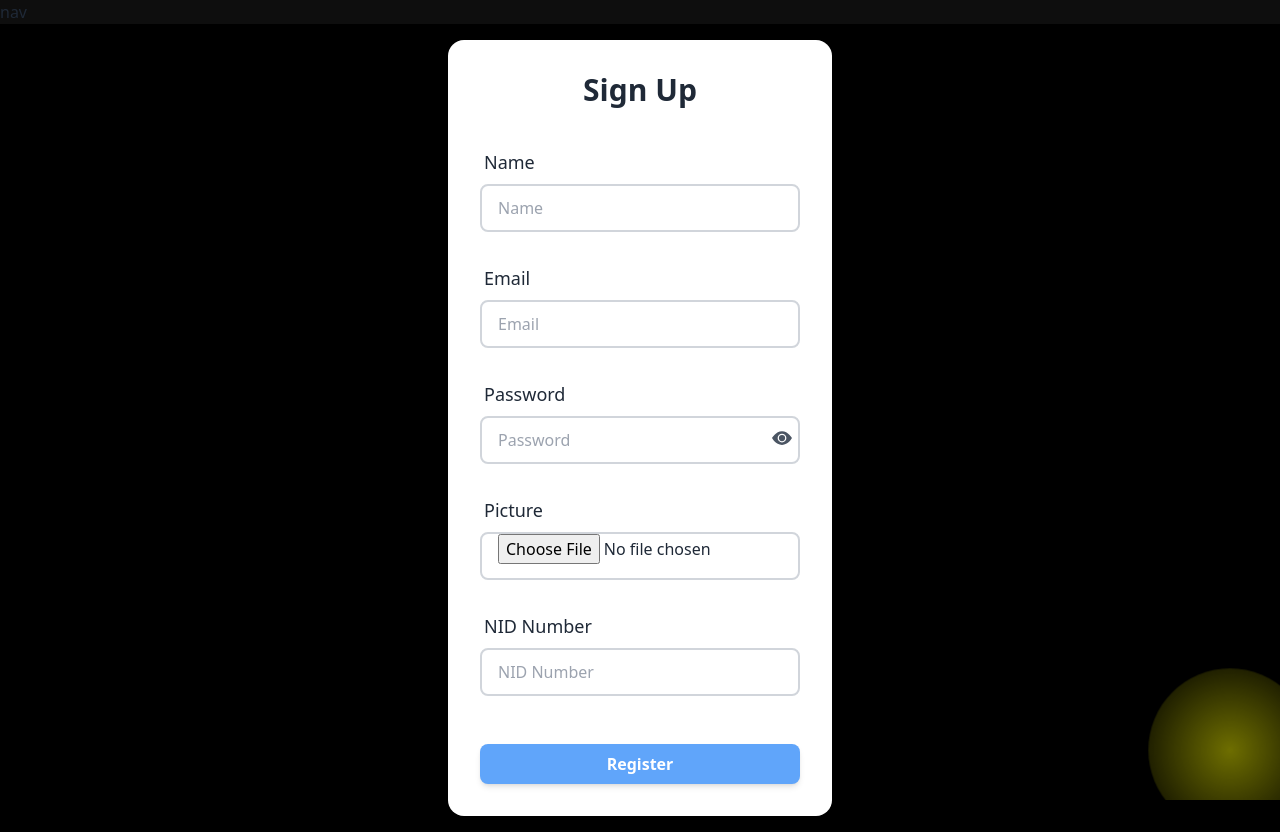
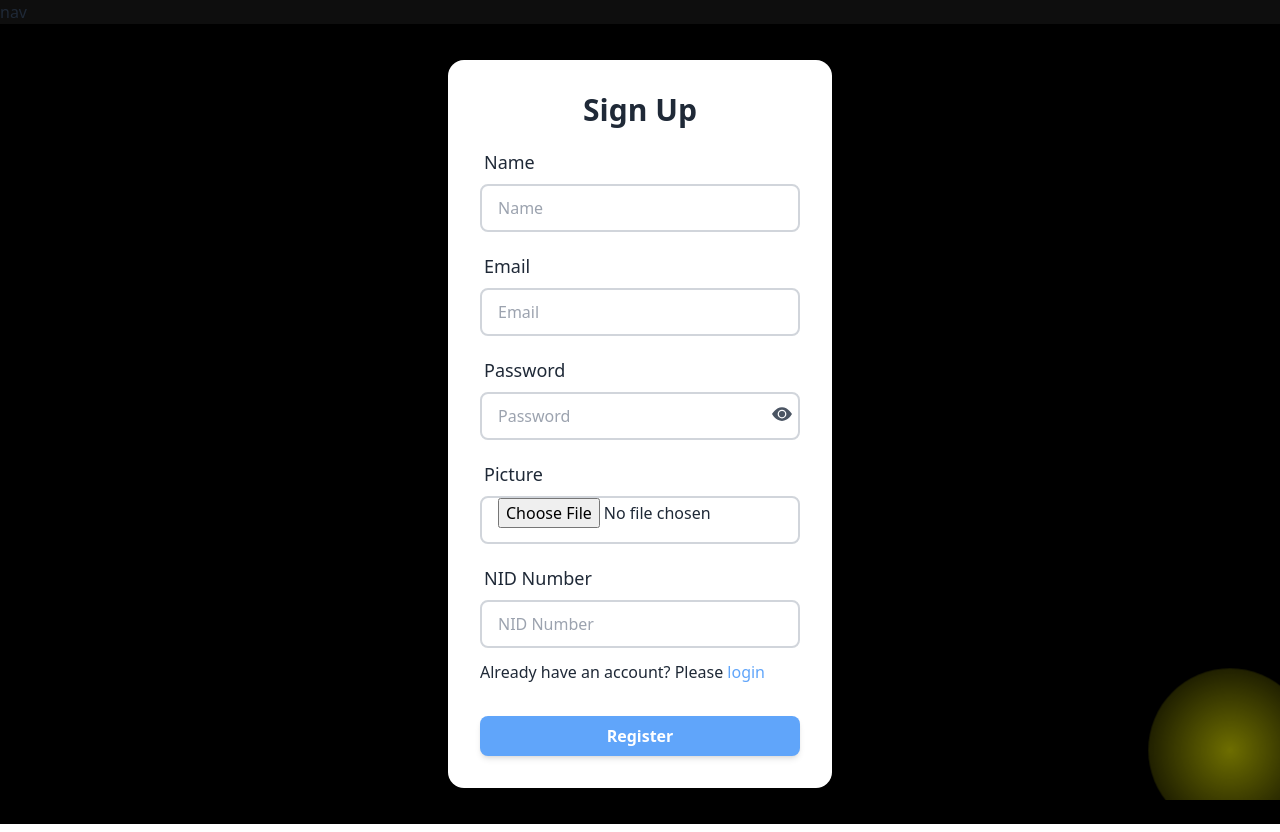
Before and after one commit to Tushar12152/dashboard-client, a React (Vite) app: page /register in a window 1280 px wide. Built offline with nearby package versions, Linux system fonts and the light colour scheme; no server answers.

Commit message:
login register page complete

```diff
--- a/src/APIS/ImageUpload.jsx
+++ b/src/APIS/ImageUpload.jsx
@@ -4,7 +4,7 @@ export const imageUpload = async image => {
     const formData = new FormData()
     formData.append('image', image)
     const { data } = await axios.post(
-      `https://api.imgbb.com/1/upload?key=${import.meta.env.VITE_IMGBB_API_KEY}`,
+      `https://api.imgbb.com/1/upload?key=400a20a4420cbd865f5a97bb6cd5db43`,
       formData
     )
     return data
--- a/src/Components/AuthProvider/AuthProvider.jsx
+++ b/src/Components/AuthProvider/AuthProvider.jsx
@@ -1,6 +1,6 @@
 import { createContext, useEffect, useState } from "react";
 import PropTypes from 'prop-types';
-import { createUserWithEmailAndPassword, onAuthStateChanged } from "firebase/auth";
+import { createUserWithEmailAndPassword, onAuthStateChanged, signInWithEmailAndPassword } from "firebase/auth";
 import auth from "../../Firebase/firebase.config";
 
 
@@ -15,6 +15,12 @@ const AuthProvider = ({children}) => {
  const createUser= (email,password) =>{
        setLoading(true)
        return createUserWithEmailAndPassword(auth,email,password)
+    }
+
+    const login=(email,password)=>{
+
+        setLoading(true)
+        return signInWithEmailAndPassword(auth,email,password)
     }
 
 
@@ -44,7 +50,9 @@ const AuthProvider = ({children}) => {
 const authInfo={
     loading,
     user,
-    createUser
+    createUser,
+    login,
+
 }
 
     return  <AuthContext.Provider value={authInfo}>
--- a/src/Components/Login.jsx
+++ b/src/Components/Login.jsx
@@ -1,10 +1,13 @@
 import { useState, useEffect } from 'react';
 import { BsEyeFill, BsEyeSlash } from 'react-icons/bs';
 import './globals.css'; // Import the CSS file
-import { Link } from 'react-router-dom';
+import { Link, useNavigate } from 'react-router-dom';
+import useAuth from '../Hooks/useAuth';
 
 const Login = () => {
     const [visible, setVisible] = useState(true);
+    const {login}=useAuth()
+    const navigate= useNavigate()
 
     useEffect(() => {
         // Create raindrops dynamically when the component mounts
@@ -38,13 +41,22 @@ const Login = () => {
     }, []);
 
 
-    const handleSubmit=e=>{
+    const handleSubmit=async e=>{
         e.preventDefault()
 
         const email= e.target.email.value;
         const password= e.target.password.value;
 
-        console.log(email,password)
+        // console.log(email,password)
+       const signin=await login(email,password)
+    //    console.log(signin.user)
+    if(signin?.user){
+        navigate('/dashboard')
+    }
+
+
+
+
     }
 
 
--- a/src/Components/Register.jsx
+++ b/src/Components/Register.jsx
@@ -4,12 +4,14 @@ import './globals.css'; // Import the CSS file
 import useAuth from '../Hooks/useAuth';
 import toast from 'react-hot-toast';
 import { imageUpload } from '../APIS/ImageUpload';
+import { Link, useNavigate } from 'react-router-dom';
+
 
 
 const Register = () => {
     const [visible, setVisible] = useState(true);
-    const {createUser,loading}=useAuth()
-
+    const { createUser, loading } = useAuth()
+    const navigate = useNavigate()
 
     const handleSubmit = async (e) => {
         e.preventDefault();
@@ -39,11 +41,17 @@ const Register = () => {
                 Role: 'user'
             };
 
-            console.log(user);
+
 
             const result = await createUser(email, password);
             if (result.user) {
                 toast.success('Registration completed.');
+
+                console.log(user);
+                // data backend e jabe ekhan theke
+
+                navigate('/')
+
             }
         } catch (error) {
             console.error('Error during registration:', error);
@@ -57,26 +65,31 @@ const Register = () => {
     return (
         <div className="min-h-screen flex items-center justify-center bg-black relative">
             {/* Full-page sunshine effect */}
-            <div className="sunshine-container">
-                <div className="sunshine"></div>
+            <div>
+
+                <div className="sunshine-container">
+                    <div className="sunshine"></div>
+
+                </div>
             </div>
             <div className="hero-content flex-col lg:flex-row-reverse ">
+
                 <div className="card bg-base-100 w-full max-w-sm shrink-0 shadow-2xl transform transition duration-500 npm install firebase hover:shadow-3xl ">
                     <form onSubmit={handleSubmit} className="card-body p-8">
-                        <h2 className="text-3xl font-bold text-center mb-6 text-gradient">Sign Up</h2>
-                        <div className="form-control mb-4">
+                        <h2 className="text-3xl font-bold text-center mb-1 text-gradient">Sign Up</h2>
+                        <div className="form-control mb-1">
                             <label className="label">
                                 <span className="label-text text-lg">Name</span>
                             </label>
                             <input name='name' type="text" placeholder="Name" className="input input-bordered border-2 border-gray-300 transition duration-300 ease-in-out hover:border-blue-500 focus:border-blue-500" required />
                         </div>
-                        <div className="form-control mb-4">
+                        <div className="form-control mb-1">
                             <label className="label">
                                 <span className="label-text text-lg">Email</span>
                             </label>
                             <input name='email' type="email" placeholder="Email" className="input input-bordered border-2 border-gray-300 transition duration-300 ease-in-out hover:border-blue-500 focus:border-blue-500" required />
                         </div>
-                        <div className="form-control mb-4 relative">
+                        <div className="form-control mb-1 relative">
                             <label className="label">
                                 <span className="label-text text-lg">Password</span>
                             </label>
@@ -85,21 +98,23 @@ const Register = () => {
                                 {visible ? <BsEyeFill size={20} /> : <BsEyeSlash size={20} />}
                             </span>
                         </div>
-                        <div className="form-control mb-4">
+                        <div className="form-control mb-1">
                             <label className="label">
                                 <span className="label-text text-lg">Picture</span>
                             </label>
                             <input name='image' type="file" className="input input-bordered border-2 border-gray-300 transition duration-300 ease-in-out hover:border-blue-500 focus:border-blue-500" />
                         </div>
-                        <div className="form-control mb-4">
+                        <div className="form-control mb-1">
                             <label className="label">
                                 <span className="label-text text-lg">NID Number</span>
                             </label>
                             <input name='nid' type="text" placeholder="NID Number" className="input input-bordered border-2 border-gray-300 transition duration-300 ease-in-out hover:border-blue-500 focus:border-blue-500" required />
                         </div>
+
+                        <p>Already have an account? Please <Link className='text-blue-400' to='/'>login</Link></p>
                         <div className="form-control mt-6">
-                            <button className={ `${loading?'bg-red-400':'bg-blue-400'} "btn btn-primary  hover:bg-blue-700 transition duration-300 ease-in-out text-white font-semibold py-2 px-4 rounded-lg w-full shadow-md hover:shadow-lg"`}>
-                                 {loading? '.....': " Register"}
+                            <button className={`${loading ? 'bg-red-400' : 'bg-blue-400'} "btn btn-primary  hover:bg-blue-700 transition duration-300 ease-in-out text-white font-semibold py-2 px-4 rounded-lg w-full shadow-md hover:shadow-lg"`}>
+                                {loading ? '.....' : " Register"}
                             </button>
                         </div>
                     </form>
```
Also changed, not shown: src/assets/auth-img.jpg (added).
